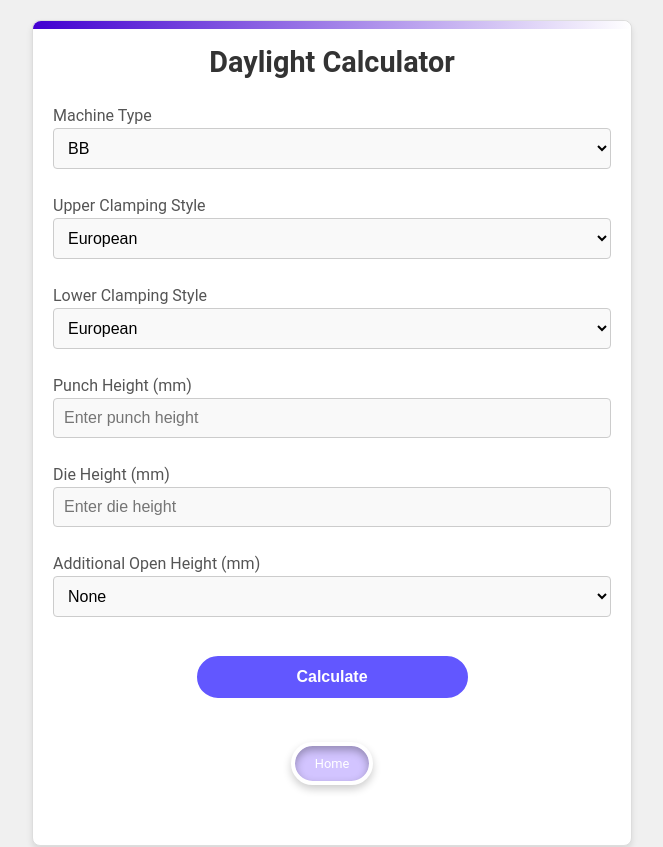
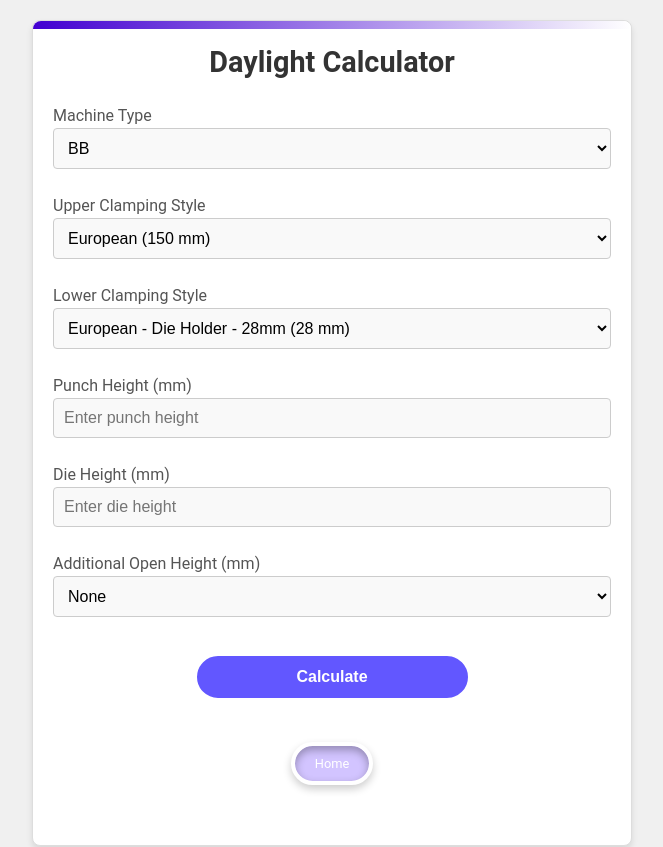
Before and after one commit to DaneColeson/QuickTools, a React (Create React App) app: page /daylight-calculator in a window 1280 px wide. Shown: the top 847 px of the page, without its empty margins (308-971 px from the left). Built offline with nearby package versions, Linux system fonts and the light colour scheme.

Commit message:
Added Die Holder Dropdown to Daylight Calculator

```diff
--- a/src/components/DaylightCalculator.tsx
+++ b/src/components/DaylightCalculator.tsx
@@ -8,20 +8,28 @@ const machines = {
   PA: { openHeight: 500, stroke: 200 },
 };
 
-const clampingStyles = {
-  European: { upper: 150, lower: 150 },
-  "American Manual": { upper: 150, lower: 150 },
-  "American Hydraulic": { upper: 70, lower: 98 },
-  "WT/New Standard": { upper: 60, lower: 110 },
-};
+// Updated clamping styles with detailed heights
+const upperClampingOptions = [
+  { label: "European", height: 150 },
+  { label: "American Manual", height: 150 },
+  { label: "American Hydraulic", height: 70 },
+  { label: "WT/New Standard", height: 60 },
+];
+
+const lowerClampingOptions = [
+  { label: "European - Die Holder - 28mm", height: 28 },
+  { label: "European - Die Holder - 50mm", height: 50 },
+  { label: "American Manual - Die Holder", height: 0 },
+  { label: "American Hydraulic - Die Holder - 98mm", height: 98 },
+  { label: "WT/New Standard - Die Holder - 110mm", height: 110 },
+];
 
 type MachineType = keyof typeof machines;
-type ClampingStyle = keyof typeof clampingStyles;
 
 const DaylightCalculator: React.FC = () => {
   const [machineType, setMachineType] = useState<MachineType>("BB");
-  const [upperClamping, setUpperClamping] = useState<ClampingStyle>("European");
-  const [lowerClamping, setLowerClamping] = useState<ClampingStyle>("European");
+  const [upperClamping, setUpperClamping] = useState(upperClampingOptions[0].height);
+  const [lowerClamping, setLowerClamping] = useState(lowerClampingOptions[0].height);
   const [punchHeight, setPunchHeight] = useState<string>("");
   const [dieHeight, setDieHeight] = useState<string>("");
   const [additionalHeight, setAdditionalHeight] = useState<number>(0);
@@ -35,24 +43,23 @@ const DaylightCalculator: React.FC = () => {
 
     const punchHeightNum = parseFloat(punchHeight);
     const dieHeightNum = parseFloat(dieHeight);
+
     if (isNaN(punchHeightNum) || isNaN(dieHeightNum)) {
       setResult("Invalid punch or die height. Please enter numerical values.");
       return;
     }
 
     const machine = machines[machineType];
-    const upperClamp = clampingStyles[upperClamping].upper;
-    const lowerClamp = clampingStyles[lowerClamping].lower;
 
     // Calculate available open height
     const availableOpenHeight =
-      machine.openHeight - (upperClamp + lowerClamp) + additionalHeight;
+      machine.openHeight - (upperClamping + lowerClamping) + additionalHeight;
 
     // Calculate daylight
     const daylight = availableOpenHeight - (punchHeightNum + dieHeightNum);
 
     // Check for interference
-    const hasInterference = daylight > machine.stroke;
+    const hasInterference = daylight <= machine.stroke;
 
     // Convert to inches (1 mm = 0.03937 inches)
     const availableOpenHeightInches = availableOpenHeight * 0.03937;
@@ -91,11 +98,11 @@ const DaylightCalculator: React.FC = () => {
         Upper Clamping Style
         <select
           value={upperClamping}
-          onChange={(e) => setUpperClamping(e.target.value as ClampingStyle)}
+          onChange={(e) => setUpperClamping(parseInt(e.target.value))}
         >
-          {Object.keys(clampingStyles).map((key) => (
-            <option key={key} value={key}>
-              {key}
+          {upperClampingOptions.map((option) => (
+            <option key={option.label} value={option.height}>
+              {option.label} ({option.height} mm)
             </option>
           ))}
         </select>
@@ -105,11 +112,11 @@ const DaylightCalculator: React.FC = () => {
         Lower Clamping Style
         <select
           value={lowerClamping}
-          onChange={(e) => setLowerClamping(e.target.value as ClampingStyle)}
+          onChange={(e) => setLowerClamping(parseInt(e.target.value))}
         >
-          {Object.keys(clampingStyles).map((key) => (
-            <option key={key} value={key}>
-              {key}
+          {lowerClampingOptions.map((option) => (
+            <option key={option.label} value={option.height}>
+              {option.label} ({option.height} mm)
             </option>
           ))}
         </select>
```
